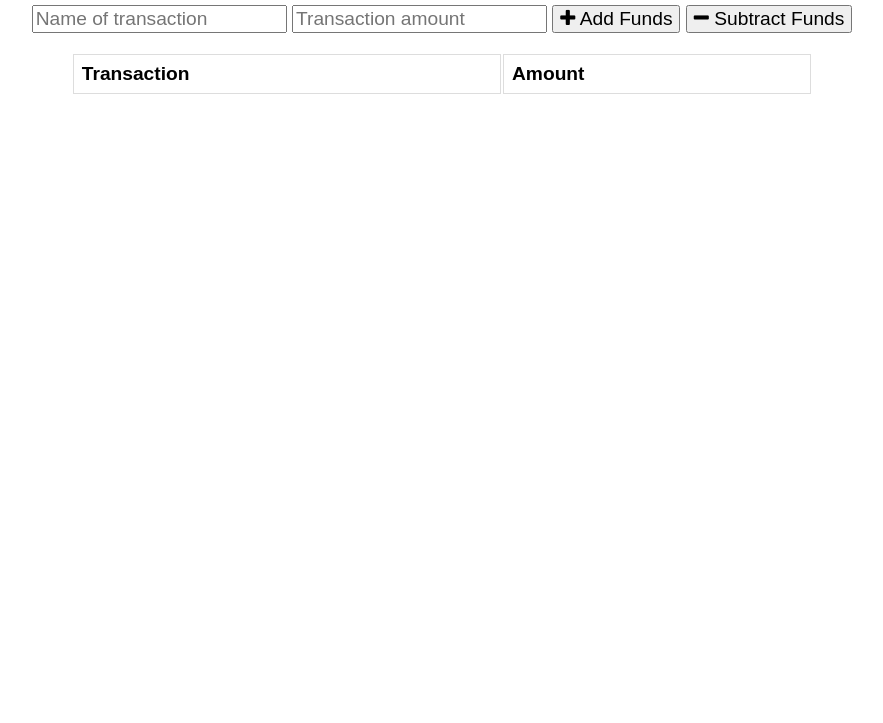
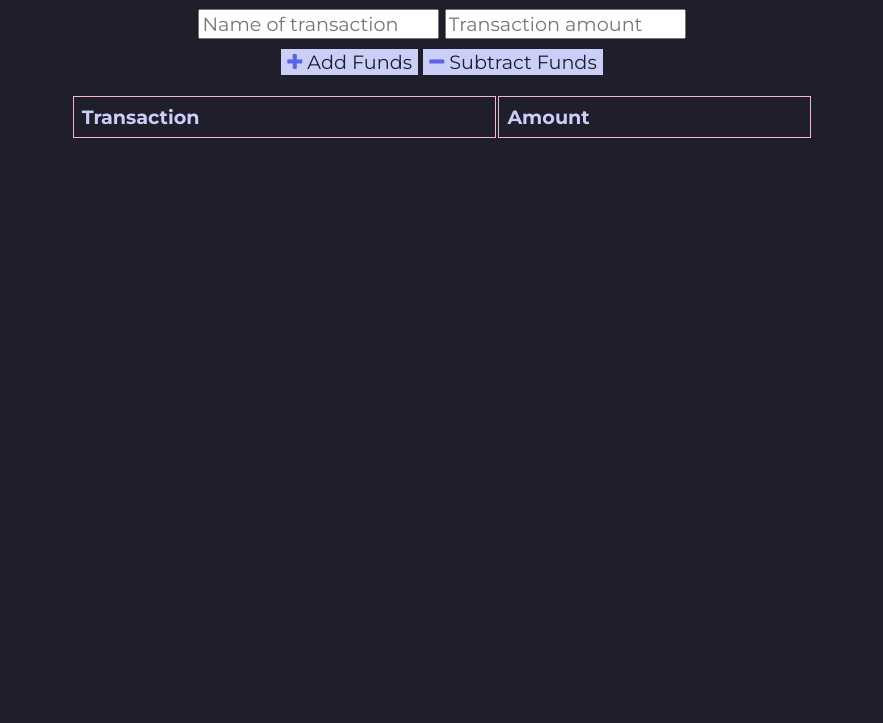
Before and after one commit to Videl90/Online_Offline_Budget_Tracker, a website: page public/index.html in a window 1280 px wide. Shown: the part 77-800 px from the top of the page, without its empty margins (198-1081 px from the left). Drawn offline with nearby package versions, Linux system fonts and the light colour scheme; no server answers.

Commit message:
added some styles. Final changes.

```diff
--- a/public/index.html
+++ b/public/index.html
@@ -4,11 +4,12 @@
   <meta charset="UTF-8">
   <meta name="viewport" content="width=device-width, initial-scale=1.0">
   <meta http-equiv="X-UA-Compatible" content="ie=edge">
-  <meta name="theme-color" content="#317EFB">
+  <meta name="theme-color" content="#d953a8">
   <link rel="shortcut icon" href="icons/icon-192x192.png" type="image/x-icon">
 
+  <link rel="stylesheet" href="styles.css">
   <link rel="stylesheet" href="https://stackpath.bootstrapcdn.com/font-awesome/4.7.0/css/font-awesome.min.css">
-  <link rel="stylesheet" href="styles.css">
+  <link href="https://fonts.googleapis.com/css2?family=Montserrat:wght@300;400;700&display=swap" rel="stylesheet">
   <link rel="manifest" href="manifest.webmanifest">
 
   <title>Budget Tracker</title>
@@ -20,10 +21,14 @@
     </div>
 
     <div class="form">
-      <input type="text" id="t-name" placeholder="Name of transaction" />
-      <input type="number" min="0" id="t-amount" placeholder="Transaction amount" />
-      <button id="add-btn"><i class="fa fa-plus buttons"></i> Add Funds</button>
-      <button id="sub-btn"><i class="fa fa-minus"></i> Subtract Funds</button>
+      <div class="inputs">
+        <input type="text" id="t-name" placeholder="Name of transaction" />
+        <input type="number" min="0" id="t-amount" placeholder="Transaction amount" />
+      </div>
+      <div class="buttons">
+        <button id="add-btn"><i class="fa fa-plus buttons"></i> Add Funds</button>
+        <button id="sub-btn"><i class="fa fa-minus"></i> Subtract Funds</button>
+      </div>
       <p class="error"></p>
     </div>
 
--- a/public/styles.css
+++ b/public/styles.css
@@ -1,25 +1,39 @@
 body {
   font-size: 120%;
-  font-family: Arial;
+  font-family: 'Montserrat', sans-serif;
+  background-color: #1e1f2b;
 }
 
-button, input {
+button {
   font-size: 100%;
-  font-family: Arial;
+  font-family: 'Montserrat', sans-serif;
+  background-color: #cbcff8;
+  color: #1e1f2b;
+  border:none;
+}
+
+.inputs{
+  margin-bottom: 10px;
+}
+
+input {
+  font-size: 100%;
+  font-family: 'Montserrat', sans-serif;
 }
 
 table {
   width: 100%;
+  color: #cbcff8;
 }
 
 td, th {
-  border: 1px solid #dddddd;
+  border: 1px solid #fab2d6;
   text-align: left;
   padding: 8px;
 }
 
 tr:nth-child(even) {
-  background-color: #dddddd;
+  background-color:#1e1f2b;
 }
 
 .error {
@@ -34,7 +48,10 @@ tr:nth-child(even) {
 
 .total {
   font-size: 150%;
-  text-decoration: underline;
+  font-family: 'Montserrat', sans-serif;
+  color: #fab2d6;
+
+
 }
 
 .form {
@@ -49,3 +66,11 @@ tr:nth-child(even) {
   width: 90%;
   margin: 0 auto;
 }
+
+.fa-plus{
+  color: #5b66e6;
+}
+
+.fa-minus{
+  color: #5b66e6;
+}
```
Also changed, not shown: server.js (+7 -3 lines).
